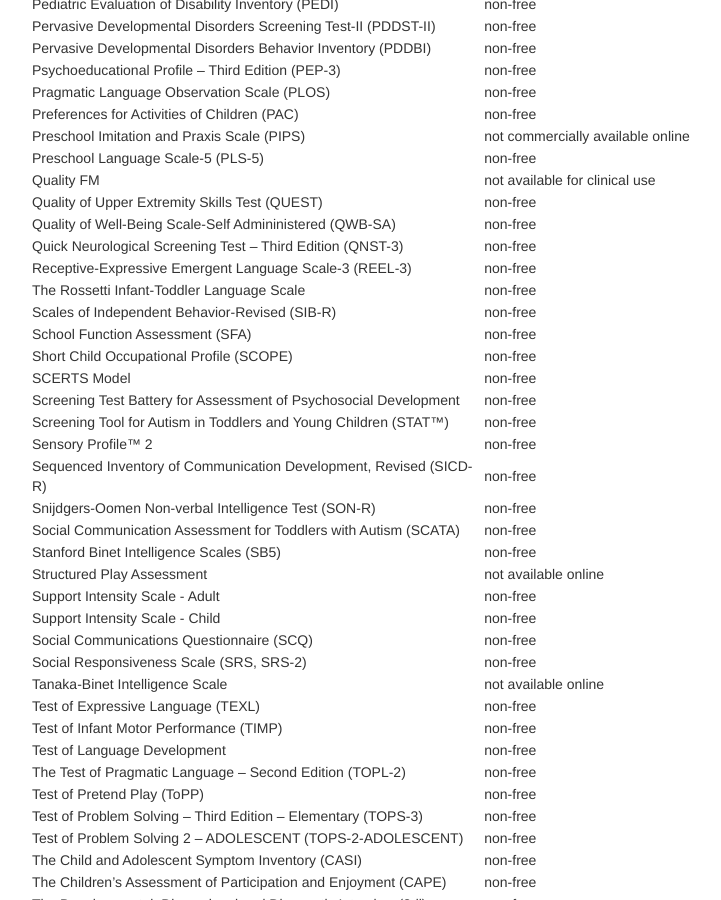
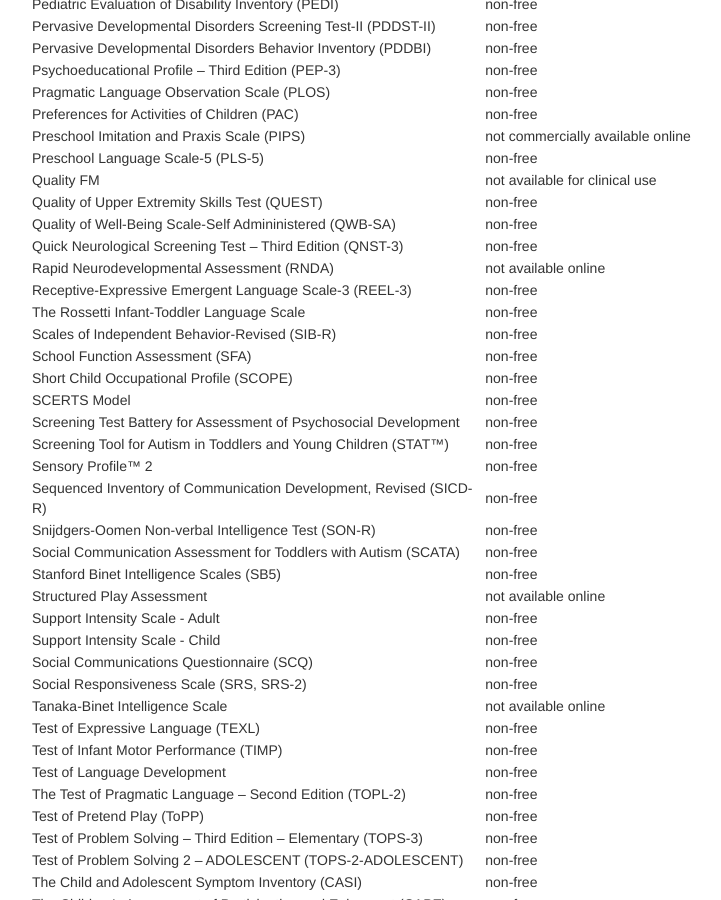
Before and after one commit to mjmaenner/disabilitymeasures, a Jekyll site: the page built from pages/donotqualify.md, in a window 1280 px wide and 900 px high, scrolled down 2687 px. Shown: the whole window, without its empty margins (259-980 px from the left). Built offline with Jekyll 4.4.1, drawn with Linux system fonts in a browser that asks for light colours.

Commit message:
Update donotqualify.md

```diff
--- a/pages/donotqualify.md
+++ b/pages/donotqualify.md
@@ -129,6 +129,7 @@ Quality FM | not available for clinical use
 Quality of Upper Extremity Skills Test (QUEST) | non-free
 Quality of Well-Being Scale-Self Admininistered (QWB-SA) | non-free
 Quick Neurological Screening Test – Third Edition (QNST-3) | non-free
+Rapid Neurodevelopmental Assessment (RNDA) | not available online
 Receptive-Expressive Emergent Language Scale-3 (REEL-3) | non-free
 The Rossetti Infant-Toddler Language Scale | non-free
 Scales of Independent Behavior-Revised (SIB-R) | non-free
```
